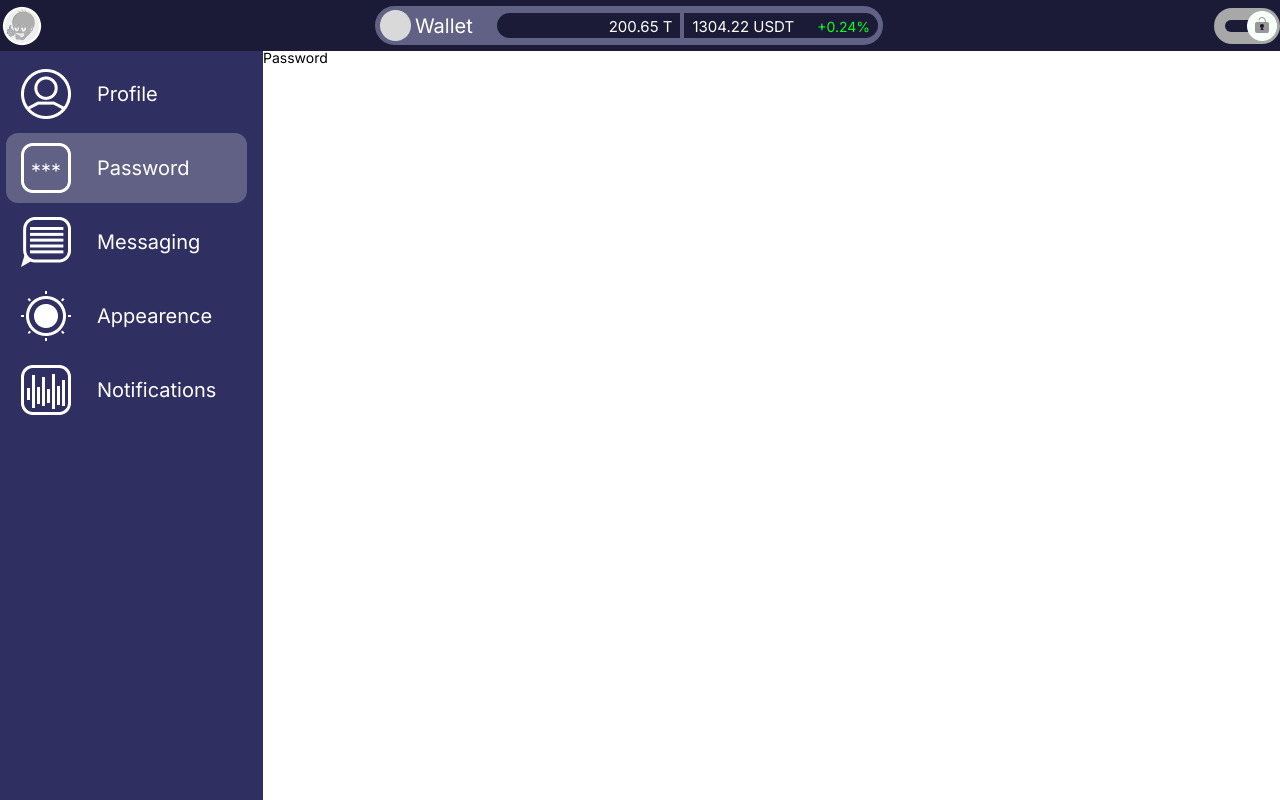
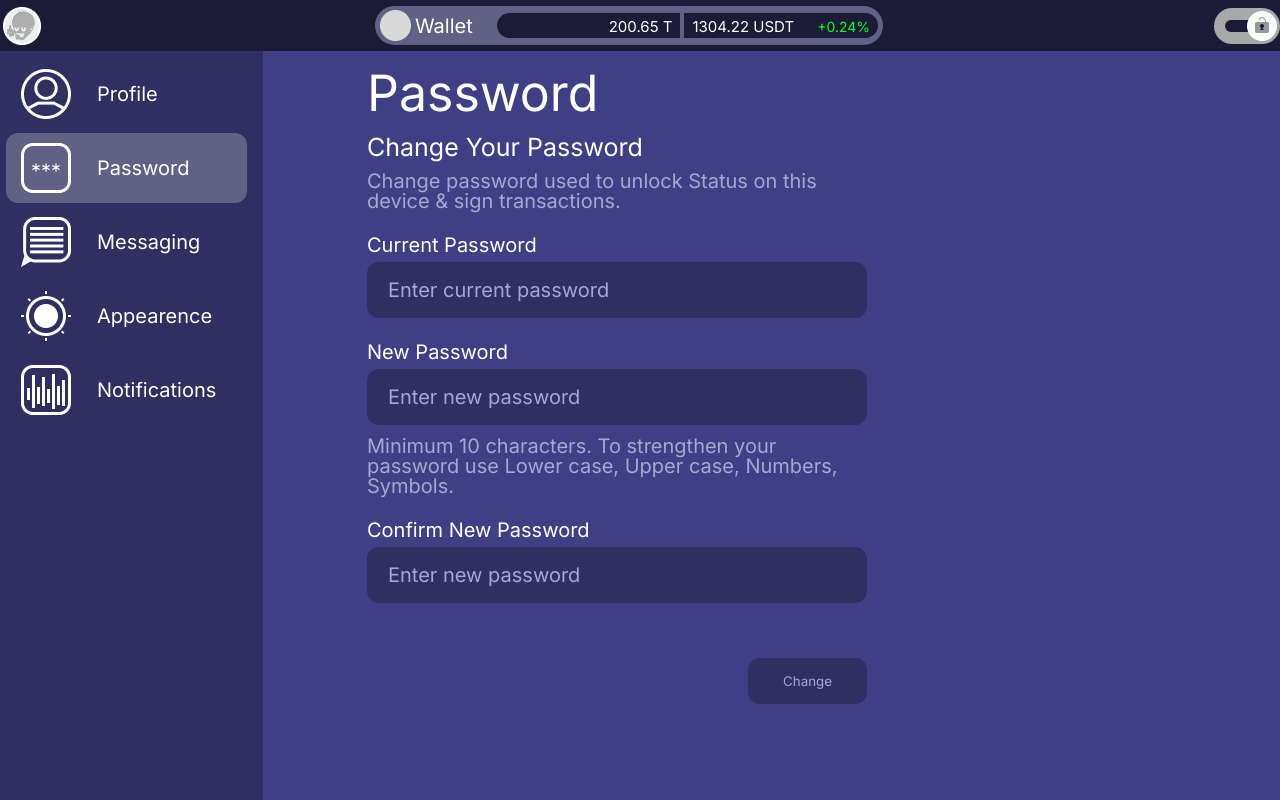
Before and after one commit to DenisGradov/ton-wallet, a React (Vite) app: page / in a window 1280 px wide. Both pictures are taken after a click on the element "Password". Built offline with nearby package versions, Linux system fonts and the light colour scheme.

Commit message:
Добавил раздел смены пароля

```diff
--- a/src/components/Main/Content/Password/Password.jsx
+++ b/src/components/Main/Content/Password/Password.jsx
@@ -1,5 +1,116 @@
-function Password() {
-  return <div>Password</div>;
+/* eslint-disable react/prop-types */
+import { useState } from "react";
+import styles from "./password.module.scss";
+import Blur from "../../Blur/Blur";
+function Password({ privacy }) {
+  const [password, setPassword] = useState({
+    currentPassword: "",
+    newPassword: "",
+    confirmNewPassword: "",
+    passChangeError: "", //функция handleUpdatePassword проверяет данные, после чего возвращается true, если все гуд, и false, если есть проблемы. Описание ошибки засовывается в это значение (в password.passChangeError)
+  });
+  function handleUpdatePassword(e, valueKey) {
+    setPassword((prevPassword) => ({
+      ...prevPassword,
+      [valueKey]: e.target.value,
+    }));
+  }
+  function handleSetNewPassword() {
+    const errorOptions = [
+      {
+        condition: !password.currentPassword,
+        errorText: "Вы не ввели актуальный пароль",
+      },
+      {
+        condition: !password.newPassword,
+        errorText: "Вы не ввели новый пароль",
+      },
+      {
+        condition: !password.confirmNewPassword,
+        errorText: "Вы не подтвердили новый пароль",
+      },
+      {
+        condition: password.newPassword !== password.confirmNewPassword,
+        errorText: "Новый пароль не совпадает с повторным новым паролем",
+      },
+      {
+        condition: password.newPassword.length < 10,
+        errorText: "Новый пароль должен содержать 10+ символов",
+      },
+    ];
+
+    for (let i = 0; i < errorOptions.length; i++) {
+      if (errorOptions[i].condition) {
+        setPassword((prevPassword) => ({
+          ...prevPassword,
+          passChangeError: errorOptions[i].errorText,
+        }));
+        console.log(errorOptions[i].errorText);
+        return false;
+      }
+    }
+
+    console.log("good");
+    return true;
+  }
+
+  return (
+    <div className={styles["wrapper"]}>
+      <div className={styles["password"]}>
+        <div className={styles["password-content"]}>
+          <h1 className={styles["password-content__title"]}>Password</h1>
+          <h2 className={styles["password-content__bigText"]}>
+            Change Your Password
+          </h2>
+          <h2 className={styles["password-content__description"]}>
+            Change password used to unlock Status on this device & sign
+            transactions.
+          </h2>
+          <h3 className={styles["password-content__text"]}>Current Password</h3>
+          <input
+            onChange={(e) => {
+              handleUpdatePassword(e, "currentPassword");
+            }}
+            value={password.currentPassword}
+            placeholder="Enter current password"
+            className={styles["password-content__input"]}
+          ></input>
+          <h3 className={styles["password-content__text"]}>New Password</h3>
+          <input
+            onChange={(e) => {
+              handleUpdatePassword(e, "newPassword");
+            }}
+            value={password.newPassword}
+            placeholder="Enter new password"
+            className={styles["password-content__input"]}
+          ></input>
+          <h3 className={styles["password-content__description"]}>
+            Minimum 10 characters. To strengthen your password use Lower case,
+            Upper case, Numbers, Symbols.
+          </h3>
+          <h3 className={styles["password-content__text"]}>
+            Confirm New Password
+          </h3>
+          <input
+            onChange={(e) => {
+              handleUpdatePassword(e, "confirmNewPassword");
+            }}
+            value={password.confirmNewPassword}
+            placeholder="Enter new password"
+            className={styles["password-content__input"]}
+          ></input>
+          <button
+            className={styles["password-content__button"]}
+            onClick={handleSetNewPassword}
+          >
+            Change
+          </button>
+        </div>
+      </div>
+
+      {privacy && <Blur />}
+    </div>
+  );
 }
 
 export default Password;
--- a/src/components/Main/Content/Password/password.module.scss
+++ b/src/components/Main/Content/Password/password.module.scss
@@ -0,0 +1,101 @@
+$color5: #3f3f86;
+$color6: #2f2f61;
+$color7: #a7a7cf;
+@mixin onHover-mixin($scaleSize, $animationTime) {
+  cursor: pointer;
+  transition-duration: $animationTime;
+  &:hover {
+    transform: scale($scaleSize);
+    transition-duration: $animationTime;
+  }
+}
+.wrapper {
+  flex-grow: 1;
+}
+
+.password {
+  background-color: $color5;
+  display: flex;
+  flex-direction: column;
+  width: 100%;
+  height: 100%;
+
+  &-content {
+    max-width: 500px;
+    width: 100%;
+    margin-top: 17px;
+    margin-left: 104px;
+    display: flex;
+    flex-direction: column;
+    @media (max-width: 877px) {
+      max-width: 300px;
+      margin-left: 10px;
+    }
+
+    &__title {
+      color: #ffffff;
+      font-size: 50px;
+      @media (max-width: 380px) {
+        font-size: 40px;
+      }
+    }
+    &__bigText {
+      margin-top: 17px;
+      color: $color7;
+      color: #ffffff;
+      font-size: 25px;
+      @media (max-width: 380px) {
+        font-size: 20px;
+      }
+    }
+    &__description {
+      margin-top: 11px;
+      color: $color7;
+      font-size: 20px;
+      @media (max-width: 380px) {
+        font-size: 17px;
+      }
+    }
+    &__text {
+      margin-top: 24px;
+      margin-bottom: 7px;
+      font-size: 20px;
+      color: #ffffff;
+      text-align: left;
+      width: 100%;
+      &:nth-child(2) {
+        margin-top: 10px;
+      }
+      @media (max-width: 380px) {
+        font-size: 17px;
+      }
+    }
+    &__input {
+      padding: 16px 21px;
+      background-color: $color6;
+      border-radius: 12px;
+      width: 100%;
+      max-width: 458px;
+      font-size: 20px;
+      color: $color7;
+      &::placeholder {
+        color: $color7;
+      }
+      @media (max-width: 780px) {
+        max-width: 45vw;
+      }
+    }
+    &__button {
+      margin-top: 55px;
+      padding: 15px 35px;
+      align-self: flex-end;
+      border-radius: 12px;
+      background-color: $color6;
+      color: $color7;
+      @include onHover-mixin(1.1, 0.3s);
+      @media (max-width: 877px) {
+        align-self: flex-start;
+      }
+    }
+  }
+}
--- a/src/components/Main/Content/Profile/profile.module.scss
+++ b/src/components/Main/Content/Profile/profile.module.scss
@@ -70,6 +70,9 @@ $color7: #a7a7cf;
       max-width: 458px;
       font-size: 20px;
       color: $color7;
+      &::placeholder {
+        color: $color7;
+      }
       @media (max-width: 780px) {
         max-width: 45vw;
       }
@@ -77,10 +80,6 @@ $color7: #a7a7cf;
 
     &__textarea {
       height: 186px;
-
-      &::placeholder {
-        color: $color7;
-      }
     }
   }
 }
--- a/src/components/Main/Main.jsx
+++ b/src/components/Main/Main.jsx
@@ -15,7 +15,7 @@ function Main({ privacy, openTab, setOpenTab, userInfo, setUserInfo }) {
         setUserInfo={setUserInfo}
       />
     ),
-    Password: <Password />,
+    Password: <Password privacy={privacy} />,
     Messaging: <Messaging />,
     Appearence: <Appearence />,
     Notifications: <Notifications />,
```
